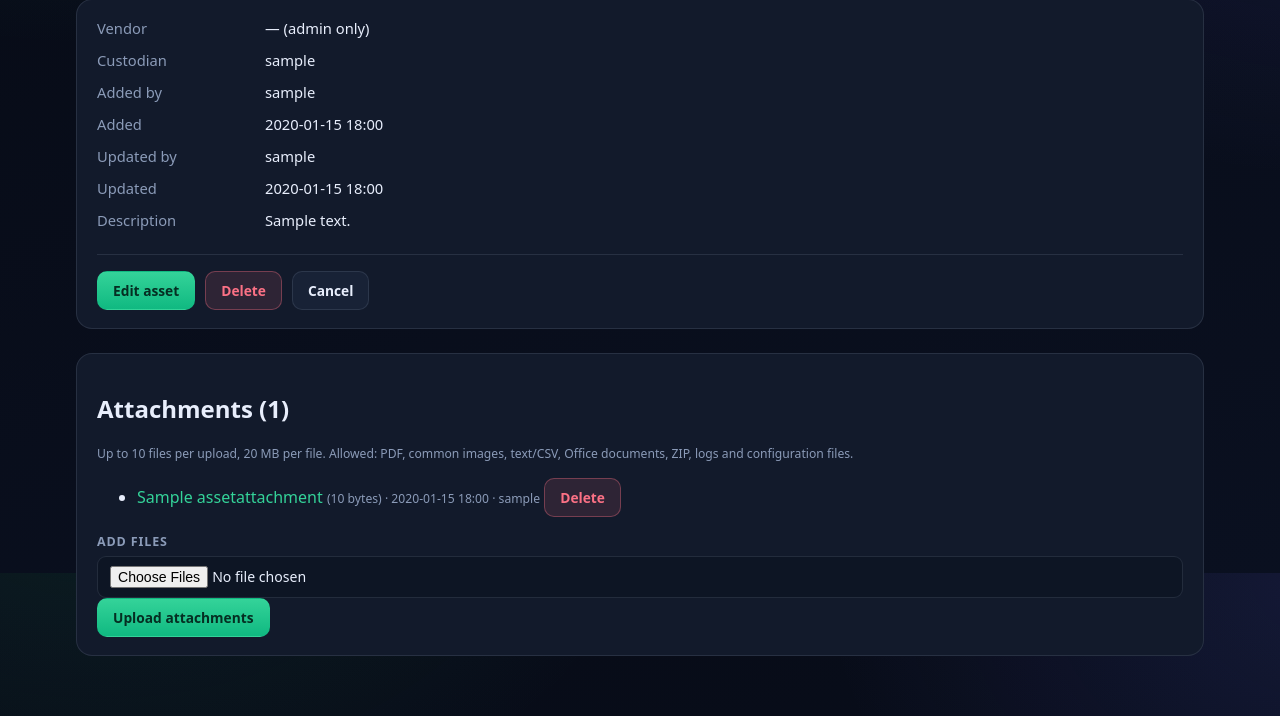
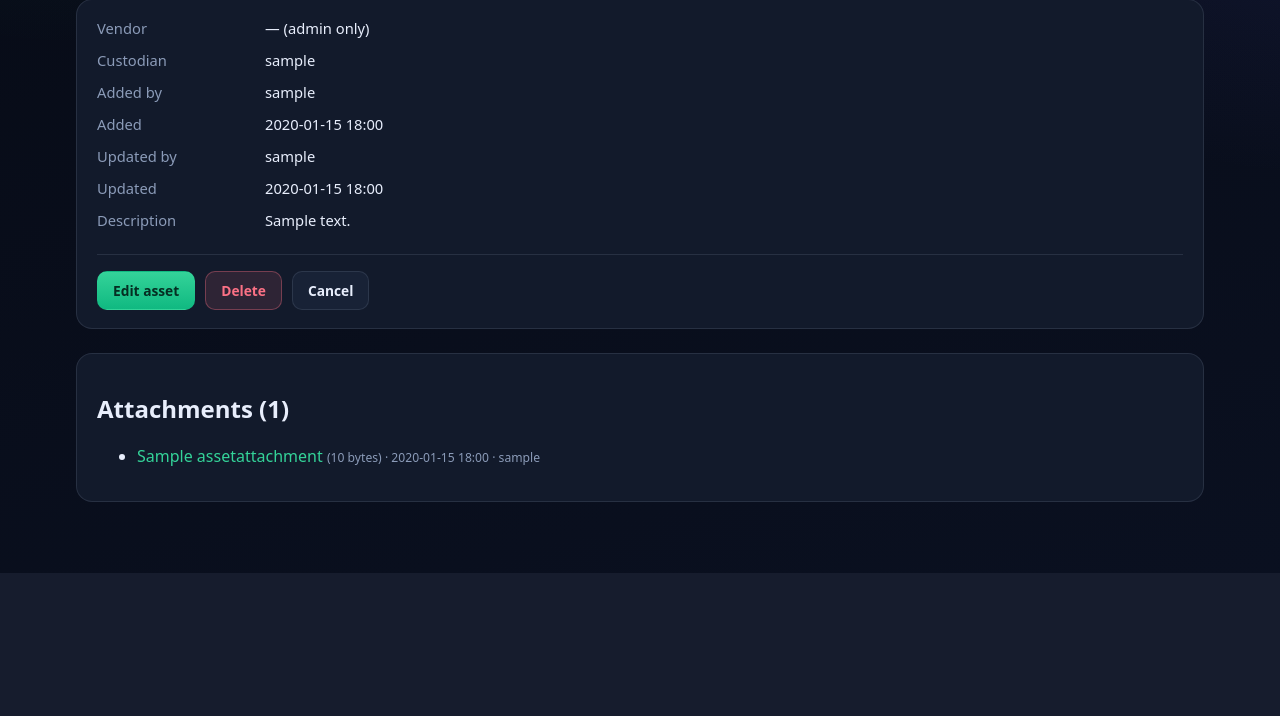
Before and after one commit to rtmacalino/Tracker, a Django app: page /assets/1/ in a window 1280 px wide. Shown: the part 227-943 px from the top of the page. After the commit the page ends 800 px from the top, so only its background shows below. Run offline with Django 5.2, Linux system fonts and the light colour scheme; a user stored in the database is signed in; data comes from the database, SQL or seed files in the repository; tables that the repository leaves empty hold one stand-in row (values such as "Sample post"); parts of the project's set-up code (start-up, migrations or seed data) failed here and were passed over.

Commit message:
Make view record attachments download-only

```diff
--- a/inventory/templates/inventory/asset_detail.html
+++ b/inventory/templates/inventory/asset_detail.html
@@ -32,36 +32,18 @@
   <section class="panel" style="margin-top: 24px;">
     <div class="panel-body">
       <h2>Attachments ({{ attachments|length }})</h2>
-      <p class="helptext">Up to 10 files per upload, 20 MB per file. Allowed: PDF, common images, text/CSV, Office documents, ZIP, logs and configuration files.</p>
       {% if attachments %}
         <ul>
           {% for attachment in attachments %}
             <li style="margin-bottom: 12px;">
               <a href="{% url 'inventory:asset_attachment_download' asset.pk attachment.pk %}">{{ attachment.original_name }}</a>
               <span class="helptext">({{ attachment.file_size|filesizeformat }}) · {{ attachment.uploaded_at|date:"Y-m-d H:i" }} · {{ attachment.uploaded_by|default:"former user" }}</span>
-              {% if can_change %}
-                <form method="post" action="{% url 'inventory:asset_attachment_delete' asset.pk attachment.pk %}" style="display:inline;">
-                  {% csrf_token %}
-                  <button class="btn btn-danger" type="submit">Delete</button>
-                </form>
-              {% endif %}
             </li>
           {% endfor %}
         </ul>
       {% else %}
         <p>No attachments have been uploaded for this record.</p>
       {% endif %}
-
-      {% if can_change %}
-        <form method="post" enctype="multipart/form-data" action="{% url 'inventory:asset_attachment_upload' asset.pk %}">
-          {% csrf_token %}
-          <div class="field">
-            <label for="id_files">Add files</label>
-            <input id="id_files" type="file" name="files" multiple required>
-          </div>
-          <button class="btn btn-primary" type="submit">Upload attachments</button>
-        </form>
-      {% endif %}
     </div>
   </section>
 {% endblock %}
```
